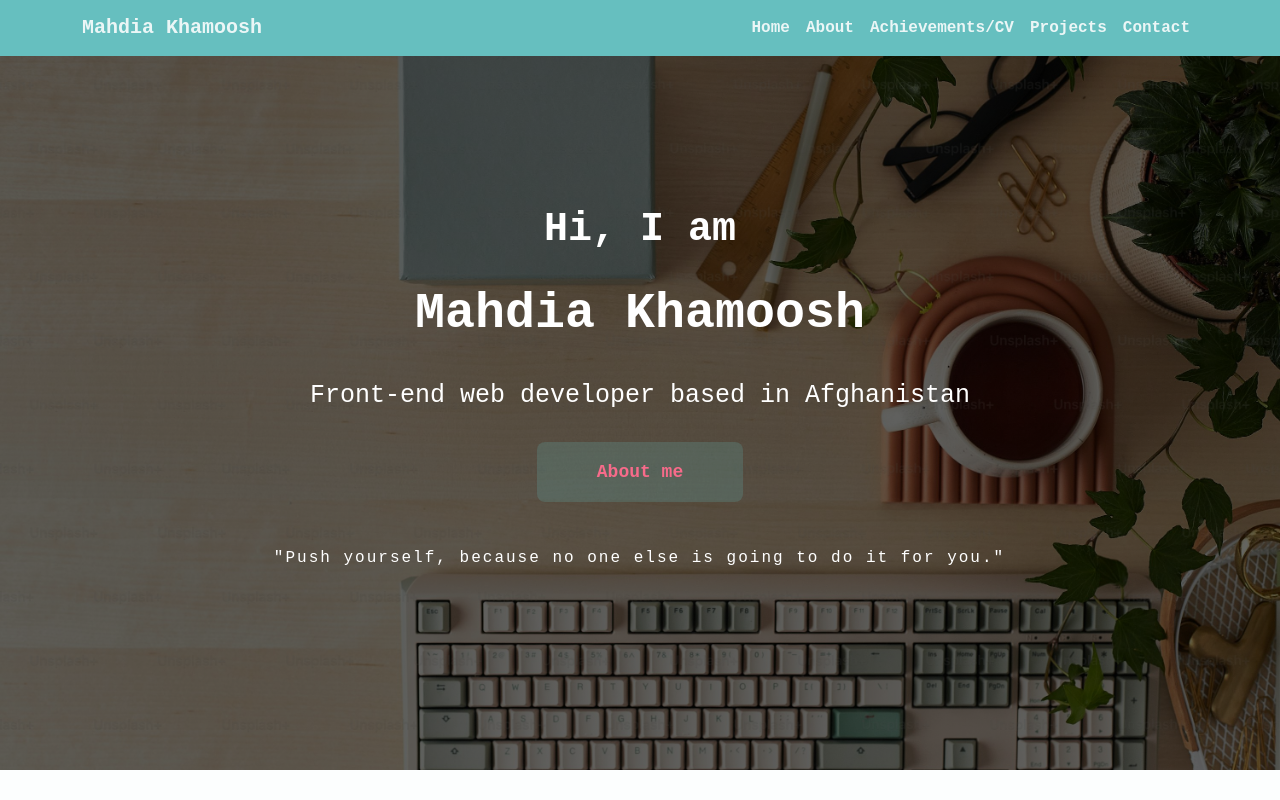
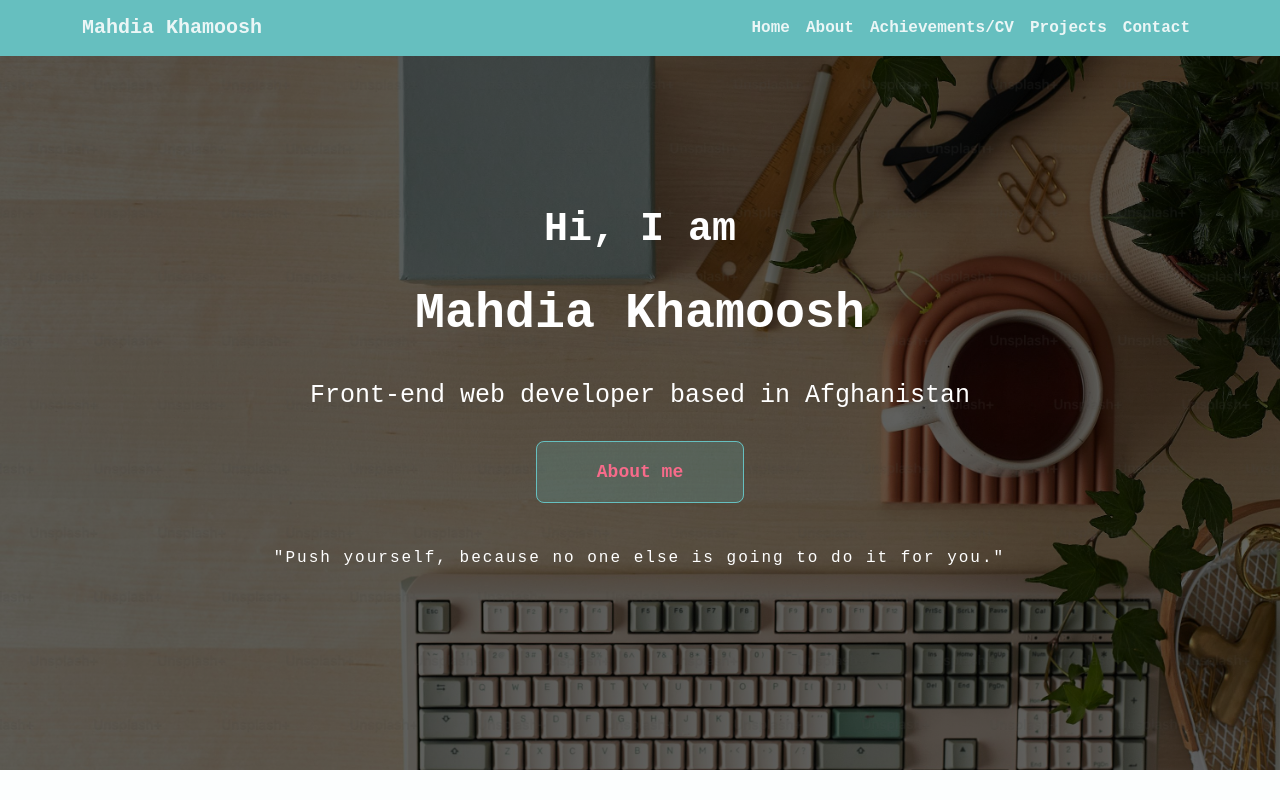
Before and after one commit to Mahdia-123/my-portfolio, a React (Create React App) app: page / in a window 1280 px wide. Shown: the top 800 px of the page. Built offline with nearby package versions, Linux system fonts and the light colour scheme; the HTML template or start-up script is replaced by a standard one; a web font is replaced by a local one.

Commit message:
Update Home.css

```diff
--- a/src/pages/Home.css
+++ b/src/pages/Home.css
@@ -37,12 +37,12 @@
   font-weight: bold;
   transition: all 200ms ease-in-out;
   line-height: 1.5;
-  color: #f76b8a;
   padding: 20px 60px;
   border-radius: 8px;
   background: rgba(102, 191, 191, 0.2);
   backdrop-filter: blur(10px);
   font-family: "PT Mono", monospace;
+  border: 1px solid #66bfbf;
 }
 .Hero .about-me a:hover {
   color: #66bfbf;
```
